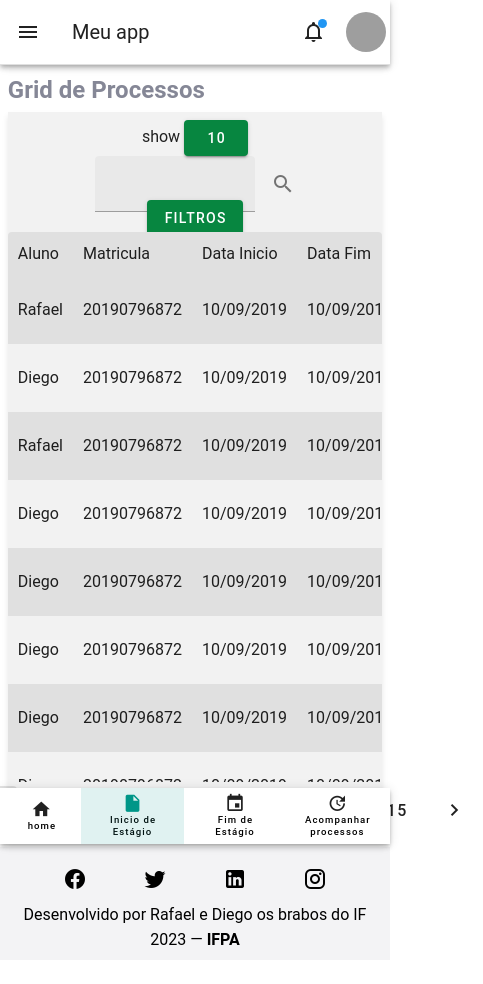
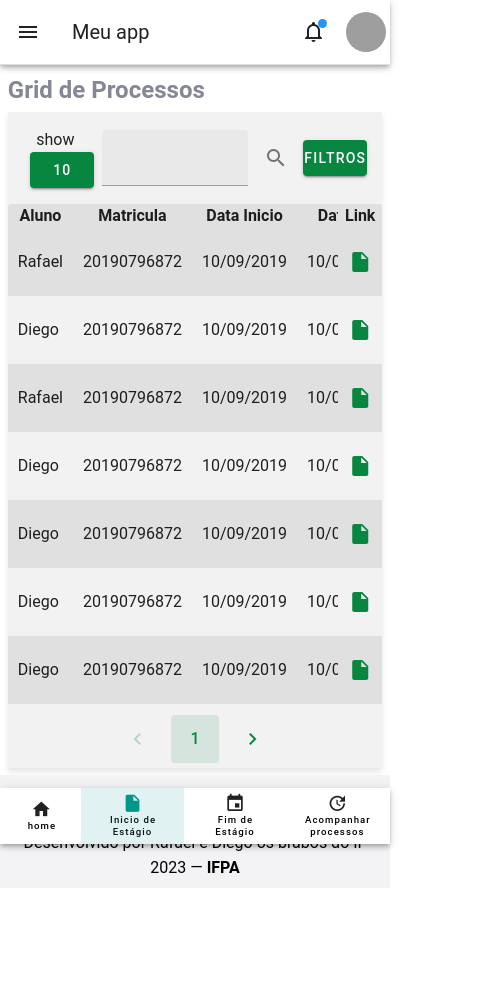
Before and after one commit to diegosantss/Front_estagio_legal, a Vue app: page /acompanhar/processos in a window 390 px wide. Shown: the top 984 px of the page, 483 px wide, since content can reach past the window. After the commit the page ends 944 px from the top, so only its background shows below. Built offline with nearby package versions, Linux system fonts and the light colour scheme; grey boxes are pictures that could not be loaded.

Commit message:
refactor[data-table]:  criando um componente para o menu da data-table

```diff
--- /dev/null
+++ b/src/components/data-table-menu/data-table-menu.vue
@@ -0,0 +1,140 @@
+<template>
+    <div class="table-menu">
+            <div class="show-items">
+                <span>show</span>
+                <div class="dropdown-show-itens">
+                    <v-menu>
+                        <template v-slot:activator="{ props }">
+                            <v-btn color="#078640" v-bind="props">
+                                10
+                            </v-btn>
+                        </template>
+                        <v-list>
+                            <v-list-item v-for="(item, index) in showOptions" :key="index" :value="index">
+                                <v-list-item-title>{{ item }}</v-list-item-title>
+                            </v-list-item>
+                        </v-list>
+                    </v-menu>
+                </div>
+            </div>
+            <div class="input-search">
+                <v-text-field append-icon="mdi-magnify" label="Search" single-line hide-details></v-text-field>
+            </div>
+            <div class="btn-filtros">
+                <v-row justify="center">
+                    <v-dialog v-model="dialog" persistent width="1024">
+                        <template v-slot:activator="{ props }">
+                            <v-btn color="#078640" v-bind="props" class="btn-teste">
+                                Filtros
+                            </v-btn>
+                        </template>
+                        <v-card>
+                            <v-card-title>
+                                <span class="text-h5">Filtros</span>
+                            </v-card-title>
+                            <v-card-text>
+                                <v-container>
+                                    <v-row>
+                                        <v-col cols="12" sm="6" md="4">
+                                            <v-text-field label="Nome do aluno"></v-text-field>
+                                        </v-col>
+                                        <v-col cols="12" sm="6" md="4">
+                                            <v-text-field label="Nome Concedente"></v-text-field>
+                                        </v-col>
+                                        <v-col cols="12" sm="6" md="4">
+                                            <v-text-field label="Matrícula do Aluno"></v-text-field>
+                                        </v-col>
+                                        <v-col cols="12" sm="8" md="6">
+                                            <v-text-field
+                                                label="Data Inicio" type="date"
+                                                hint="Data de Inicio de estágio no contrato" persistent-hint
+                                            ></v-text-field>
+                                        </v-col>
+                                        <v-col cols="12" sm="8" md="6">
+                                            <v-text-field
+                                                label="Data Final" type="date"
+                                                hint="Data de Fim de estágio no contrato" persistent-hint
+                                            ></v-text-field>
+                                        </v-col>
+                                        <v-col cols="12" sm="6">
+                                            <v-select :items="['Obrigatório', 'Não Obrigatório']" label="Tipo Estágio"
+                                                required></v-select>
+                                        </v-col>
+                                        <v-col cols="12" sm="6">
+                                            <v-autocomplete
+                                                :items="['TADS', 'Tec.Desenvolvimento de Sistemas', 'Turísmo', 'Pescador', 'Administração', 'Pedagogia', 'Lic.Letras', 'Tec.Mineração', 'Tec.Eventos']"
+                                                label="Curso"></v-autocomplete>
+                                        </v-col>
+                                    </v-row>
+                                </v-container>
+                            </v-card-text>
+                            <v-card-actions>
+                                <v-spacer></v-spacer>
+                                <v-btn color="#078640" variant="text" @click="dialog = false">
+                                    Cancelar
+                                </v-btn>
+                                <v-btn color="#078640" variant="text" @click="dialog = false">
+                                    Aplicar
+                                </v-btn>
+                            </v-card-actions>
+                        </v-card>
+                    </v-dialog>
+                </v-row>
+            </div>
+        </div>
+</template>
+
+<script setup lang="ts">
+    import { ref } from 'vue';
+    const showOptions = ['10', '25', '50', '100'];
+    const dialog = ref(false);
+</script>
+
+<style lang="scss" scoped>
+.dropdown-show-itens{
+    margin-left: 0.8rem;
+}
+
+.table-menu{
+    width: 80%;
+    display: flex;
+    align-items: center;
+    justify-content: space-between;
+    padding: 1rem 2rem;
+}
+
+.input-search{
+    width: 50%;
+}
+
+.show-items{
+    display: flex;
+    justify-content: center;
+    align-items: center;
+    width: 10%;
+}
+
+.btn-filtros{
+    width: 10%;
+}
+
+@media screen and (max-width: 768px) {
+    .table-menu{
+        display: flex;
+        justify-content: space-between;
+        align-items: center;
+        width: 100%;
+    }
+
+    .input-search{
+        width: 60%;
+    }
+
+    .show-items{
+        flex-direction: column;
+        align-items: center;
+    }
+}
+
+
+</style>
--- a/src/components/data-table/data-table.vue
+++ b/src/components/data-table/data-table.vue
@@ -1,93 +1,13 @@
 <template>
     <div class="teste">
-        <div class="table-menu">
-            <div class="show items">
-                show
-                <v-menu>
-                    <template v-slot:activator="{ props }">
-                        <v-btn color="#078640" v-bind="props">
-                            10
-                        </v-btn>
-                    </template>
-                    <v-list>
-                        <v-list-item v-for="(item, index) in showOptions" :key="index" :value="index">
-                            <v-list-item-title>{{ item }}</v-list-item-title>
-                        </v-list-item>
-                    </v-list>
-                </v-menu>
-            </div>
-            <div>
-                <v-text-field append-icon="mdi-magnify" label="Search" single-line hide-details class="input-search"></v-text-field>
-            </div>
-            <div>
-                <v-row justify="center">
-                    <v-dialog v-model="dialog" persistent width="1024">
-                        <template v-slot:activator="{ props }">
-                            <v-btn color="#078640" v-bind="props">
-                                Filtros
-                            </v-btn>
-                        </template>
-                        <v-card>
-                            <v-card-title>
-                                <span class="text-h5">Filtros</span>
-                            </v-card-title>
-                            <v-card-text>
-                                <v-container>
-                                    <v-row>
-                                        <v-col cols="12" sm="6" md="4">
-                                            <v-text-field label="Nome do aluno"></v-text-field>
-                                        </v-col>
-                                        <v-col cols="12" sm="6" md="4">
-                                            <v-text-field label="Nome Concedente"></v-text-field>
-                                        </v-col>
-                                        <v-col cols="12" sm="6" md="4">
-                                            <v-text-field label="Matrícula do Aluno"></v-text-field>
-                                        </v-col>
-                                        <v-col cols="12" sm="8" md="6">
-                                            <v-text-field
-                                                label="Data Inicio" type="date"
-                                                hint="Data de Inicio de estágio no contrato" persistent-hint
-                                            ></v-text-field>
-                                        </v-col>
-                                        <v-col cols="12" sm="8" md="6">
-                                            <v-text-field
-                                                label="Data Final" type="date"
-                                                hint="Data de Fim de estágio no contrato" persistent-hint
-                                            ></v-text-field>
-                                        </v-col>
-                                        <v-col cols="12" sm="6">
-                                            <v-select :items="['Obrigatório', 'Não Obrigatório']" label="Tipo Estágio"
-                                                required></v-select>
-                                        </v-col>
-                                        <v-col cols="12" sm="6">
-                                            <v-autocomplete
-                                                :items="['TADS', 'Tec.Desenvolvimento de Sistemas', 'Turísmo', 'Pescador', 'Administração', 'Pedagogia', 'Lic.Letras', 'Tec.Mineração', 'Tec.Eventos']"
-                                                label="Curso"></v-autocomplete>
-                                        </v-col>
-                                    </v-row>
-                                </v-container>
-                            </v-card-text>
-                            <v-card-actions>
-                                <v-spacer></v-spacer>
-                                <v-btn color="#078640" variant="text" @click="dialog = false">
-                                    Cancelar
-                                </v-btn>
-                                <v-btn color="#078640" variant="text" @click="dialog = false">
-                                    Aplicar
-                                </v-btn>
-                            </v-card-actions>
-                        </v-card>
-                    </v-dialog>
-                </v-row>
-            </div>
-        </div>
+        <data-table-menu/>
         <div class="data-table">
             <table class="table-container">
                 <thead class="header-table">
                     <tr>
-                        <td v-for="(column, i) in columns" :key="i">
+                        <th v-for="(column, i) in columns" :key="i">
                             <span>{{ column }}</span>
-                        </td>
+                        </th>
                     </tr>
                 </thead>
                 <tbody class="body-table">
@@ -119,17 +39,15 @@
                 </tbody>
             </table>
         </div>
-        <div class="text-center">
-            <v-pagination v-model="page" :length="15" :total-visible="7"></v-pagination>
+        <div>
+            <v-pagination v-model="page" :length="15" :total-visible="1" color="#078640"></v-pagination>
         </div>
     </div>
 </template>
 
 <script setup lang="ts">
+import dataTableMenu from '../data-table-menu/data-table-menu.vue';
 import { reactive, ref } from 'vue';
-const showOptions = ['10', '25', '50', '100'];
-const dialog = ref(false);
-const itemsPerPage = ref(50);
 const page = ref(1);
 const columns = reactive([
     'Aluno',
@@ -334,16 +252,40 @@ const registers = reactive([
     box-shadow: 0px 4px 6px rgba(0, 0, 0, 0.1);
 }
 
-.input-search{
-    width: 600px;
+.header-table tr th:last-child{
+    position: sticky;
+    right: 0;
+    background-color: #e0e0e0;
+    z-index: 1;
 }
 
 .data-table {
     border-radius: 4px;
     width: 100%;
-    max-height: 550px;
+    max-height: 60vh;
     overflow: auto;
     position: relative;
+}
+
+.data-table::-webkit-scrollbar {
+    width: 4px; /* Largura da barra de rolagem */
+    height: 4px; /* Altura da barra de rolagem */
+}
+
+/* Personalizar o trilho da barra de rolagem */
+.data-table::-webkit-scrollbar-track {
+    background: #f1f1f1; /* Cor de fundo do trilho */
+}
+
+/* Personalizar o indicador da barra de rolagem (a própria barra) */
+.data-table::-webkit-scrollbar-thumb {
+    background: #078640; /* Cor da barra de rolagem */
+    border-radius: 6px; /* Borda arredondada */
+}
+
+/* Personalizar o indicador da barra de rolagem quando o mouse está sobre ele */
+.data-table::-webkit-scrollbar-thumb:hover {
+    background: #078640; /* Cor da barra de rolagem em hover */
 }
 
 .table-container {
@@ -356,7 +298,7 @@ const registers = reactive([
     position: sticky;
     width: 100%;
     top: 0;
-    z-index: 1;
+    z-index: 2;
 }
 
 tr:nth-child(odd) {
@@ -373,22 +315,26 @@ td {
 }
 
 
-.table-menu{
-    width: 90%;
-    display: flex;
-    align-items: center;
-    justify-content: space-between;
-    padding: 0.5rem;
+
+
+@media screen and (max-width: 768px) {
+
+
+  table td:last-child{
+    position: sticky;
+    right: 0;
+    background-color: #f2f2f2;
+    z-index: 1;
+  }
+
+table tr:nth-child(even) td:last-child {
+    background-color: #f2f2f2;
 }
 
-@media screen and (max-width: 768px) {
-  .table-menu{
-    display: flex;
-    flex-direction: column;
-  }
 
-  .input-search{
-    width: 200px;
+table tr:nth-child(odd) td:last-child {
+    background-color: #e0e0e0;
 }
+
 }
 </style>
```
